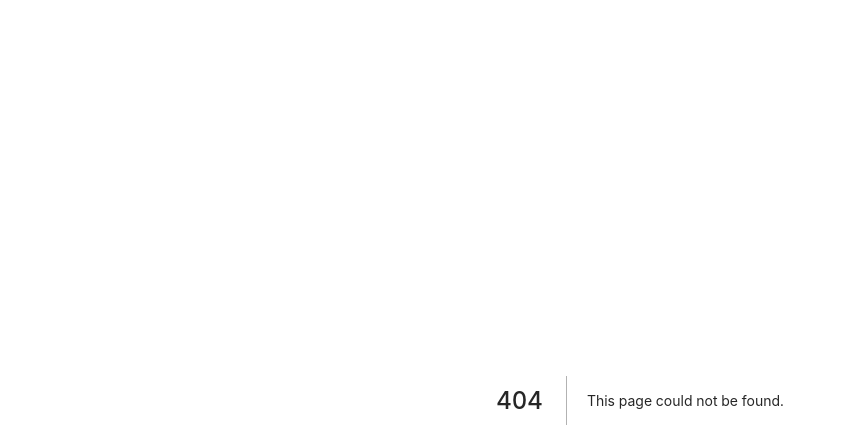
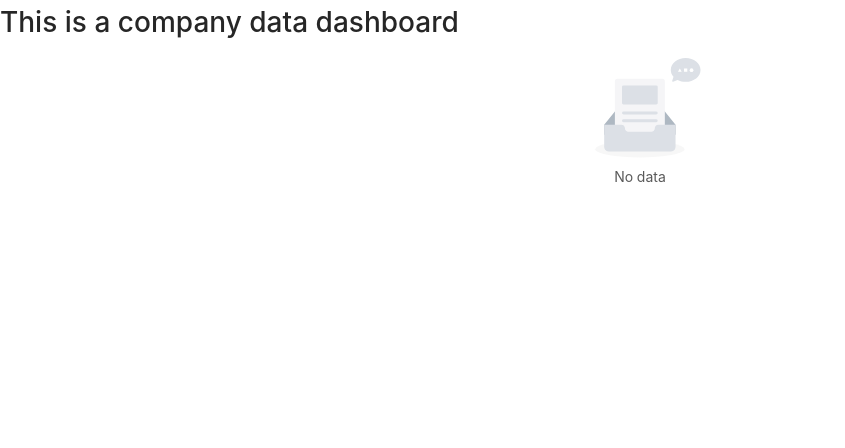
Before and after one commit to biancajemsten/kahvia, a Next.js app: page /data-dashboard in a window 1280 px wide. Before the commit this address had no page. Shown: the top 448 px of the page, without its empty margins (0-845 px from the left). Built offline with nearby package versions, Linux system fonts and the light colour scheme.

Commit message:
Added barebone data-dashboard site

```diff
--- /dev/null
+++ b/pages/data-dashboard.js
@@ -0,0 +1,9 @@
+import { Empty } from "antd";
+export default function Home() {
+  return (
+    <div className="container">
+      <h1>This is a company data dashboard</h1>
+      <Empty />
+    </div>
+  );
+}
```
